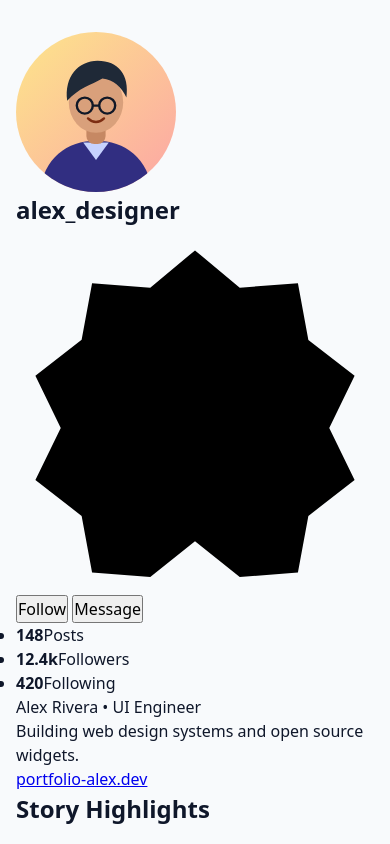
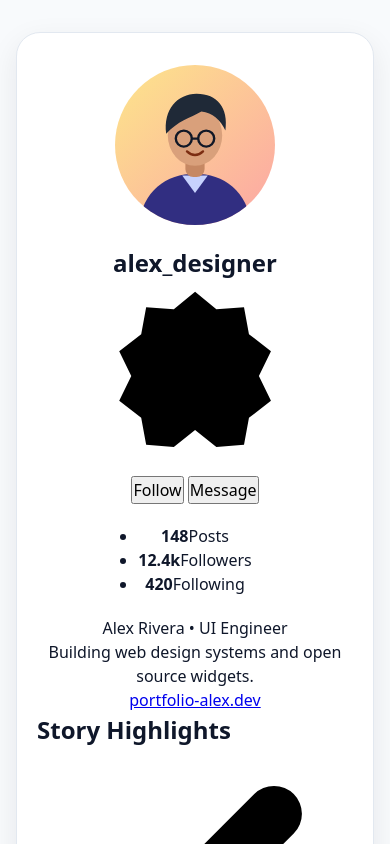
Before and after one commit to IshritRai/Frontend_assignment_1_Ishrit_Rai_A86605224057, a plain HTML site: page task4-creator-profile/index.html in a window 390 px wide. Shown: the top 844 px of the page. Drawn offline with Linux system fonts and the light colour scheme.

Commit message:
style(task4): centre header in a mobile flex column
display:flex; flex-direction:column; align-items:center for the header and details so avatar, username and bio stack centred on phones.

```diff
--- a/task4-creator-profile/style.css
+++ b/task4-creator-profile/style.css
@@ -54,3 +54,39 @@ button {
   font: inherit;
   cursor: pointer;
 }
+
+/* ----------------------------------------------------------
+   4. Card + header - mobile: centred vertical stack
+   ---------------------------------------------------------- */
+.profile-card {
+  padding: 2rem 1.25rem;
+  border: 1px solid var(--border);
+  border-radius: var(--radius);
+  background-color: var(--surface);
+  box-shadow: var(--shadow);
+}
+
+.profile-header {
+  display: flex;
+  flex-direction: column;
+  align-items: center;
+  gap: 1.25rem;
+  text-align: center;
+}
+
+.profile-details {
+  display: flex;
+  flex-direction: column;
+  align-items: center;
+  gap: 1.25rem;
+  width: 100%;
+  min-width: 0;
+}
+
+.profile-top {
+  display: flex;
+  flex-direction: column;
+  align-items: center;
+  gap: 1rem;
+  width: 100%;
+}
```
